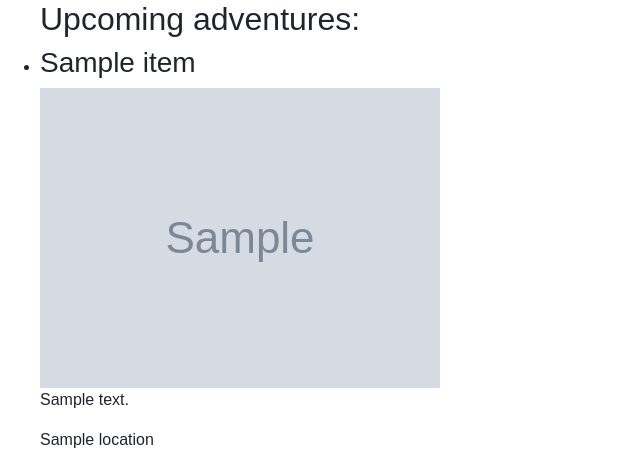
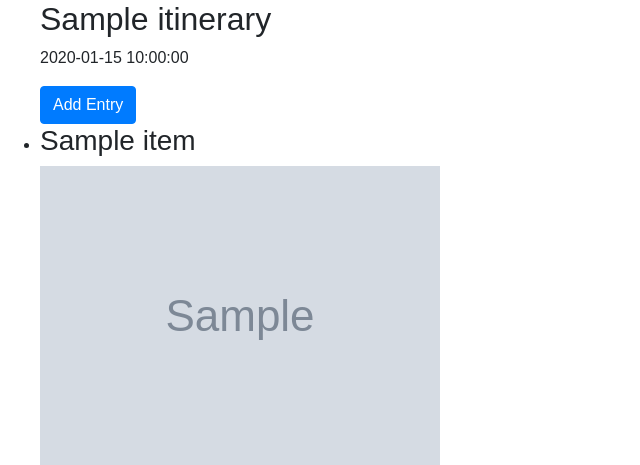
Before and after one commit to KatieAquino/itinerator-travel-app, a Flask app: template templates/itinerary_details.html in a window 1280 px wide. Shown: the part 102-567 px from the top of the page, without its empty margins (0-640 px from the left). Run offline with Flask 2, Linux system fonts and the light colour scheme; tables that the repository leaves empty hold one stand-in row (values such as "Sample post"); the template is opened without the code that fills it: values that come from a table or form of the project are taken from there, most other values are stand-ins (such as "Sample title", 1, 10 or a date in 2020); grey boxes marked "Sample" are stand-in pictures.

Commit message:
Completes form to add new entry to itinerary

```diff
--- a/static/css/styles.css
+++ b/static/css/styles.css
@@ -13,3 +13,7 @@ body {
 #entry-form-edit{
 	display: none;
 }
+
+#new-entry-form{
+	display: none;
+}
--- a/templates/itinerary_details.html
+++ b/templates/itinerary_details.html
@@ -4,7 +4,63 @@
 
 
 {% block body %}
-  <ul> <H2>Upcoming adventures:</H2>
+  <ul> <H2>{{ itinerary.name }}</H2>
+        <p>{{ itinerary.start_date }}</p>
+
+        <button type="button"
+                class="btn btn-primary"
+                id="add-entry">Add Entry</button>
+
+        <div class="container" id="new-entry-form">
+          <form action="/api/new-entry" method="POST" id="entry-form">
+            <div class="form-group mx-sm-3 mb-2">
+              <div class="form-gropu row">
+                <label for="new-name">Name: </label>
+                <input type="text"
+                        class="form-control"
+                        name="new-name"
+                        required>
+              </div>
+              <div class="form-group row">
+                <label for="new-location">Address: </label>
+                <input type="text"
+                      class="form-control"
+                      name="new-location">
+              </div>
+              <div class="form-group row">
+                <label for="description">Description: </label>
+                <textarea class="form-control"
+                          name="description"></textarea>
+              </div>
+              <div class="form-group-row">
+                <label for="new-url">Website: </label>
+                <input type="url"
+                      class="form-control"
+                      name="new-url">
+              </div>
+              <div class="form-group row">
+                <label for="image-url">Link to Photo:</label>
+                <input type="url"
+                      class="form-control"
+                      name="image-url">
+              </div>
+              <div class="form-group row">
+                <label for="add-comment">Any comments to save?</label>
+                <textarea class="form-control"
+                          name="add-comment"></textarea>
+              </div>
+              <div class="form-group row">
+                <label for="trip-day">What day are you going?</label>
+                  <input type="date"
+                        class="form-control"
+                        name="trip-day">
+              </div>
+              <button type="submit"
+                      class="btn btn-primary"
+                      id="submit-entry">Submit</button>
+            </div>
+          </form>
+        </div>
 
     {% for item in entry_details %}
       <li>
```
